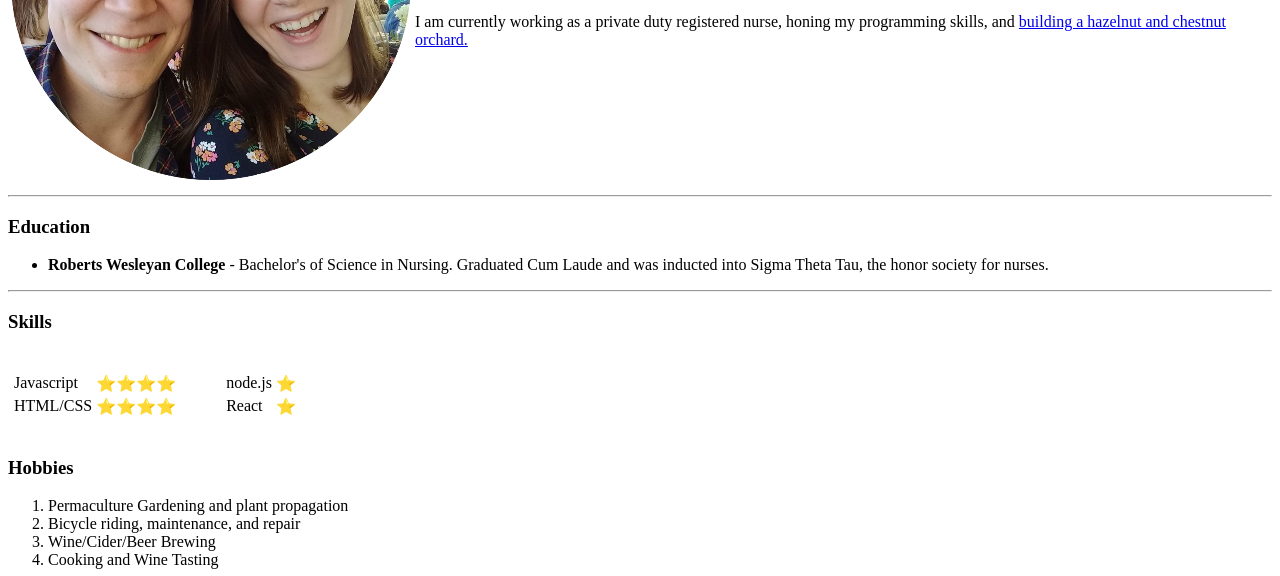
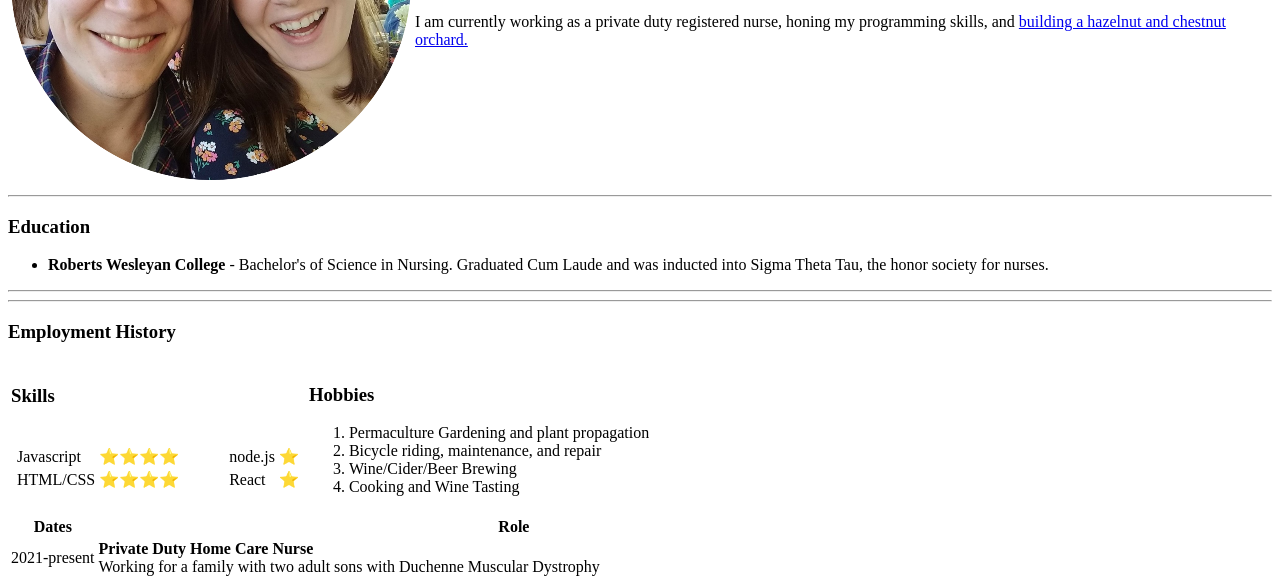
Before and after one commit to jdcrn/cv, a plain HTML site: page index.html in a window 1280 px wide. Shown: the part 231-807 px from the top of the page. Drawn offline with Linux system fonts and the light colour scheme.

Commit message:
Update index.html

```diff
--- a/index.html
+++ b/index.html
@@ -27,8 +27,9 @@
       </li>
     </ul>
   <hr>
-
-  <h3>Skills</h3>
+ <table>
+   <tr>
+     <td><h3>Skills</h3>
     <table>
       <tr>
         <td>
@@ -56,15 +57,15 @@
           </table>
         </ul></td>
       </tr>
-    </table>
-
-  <h3>Hobbies</h3>
+    </table></td>
+     <td><h3>Hobbies</h3>
     <ol>
       <li>Permaculture Gardening and plant propagation</li>
       <li>Bicycle riding, maintenance, and repair</li>
       <li>Wine/Cider/Beer Brewing</li>
       <li>Cooking and Wine Tasting</li>
-    </ol>
+    </ol></td>
+   </tr>
     <hr>
     <h3>Employment History</h3>
     <table>
```
